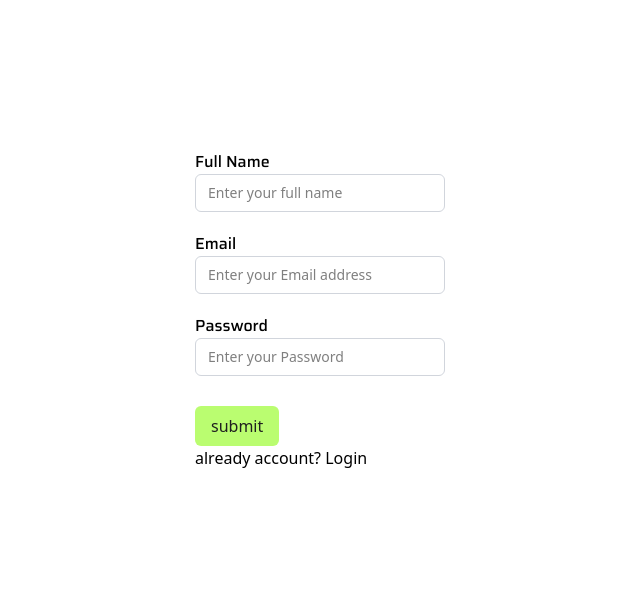
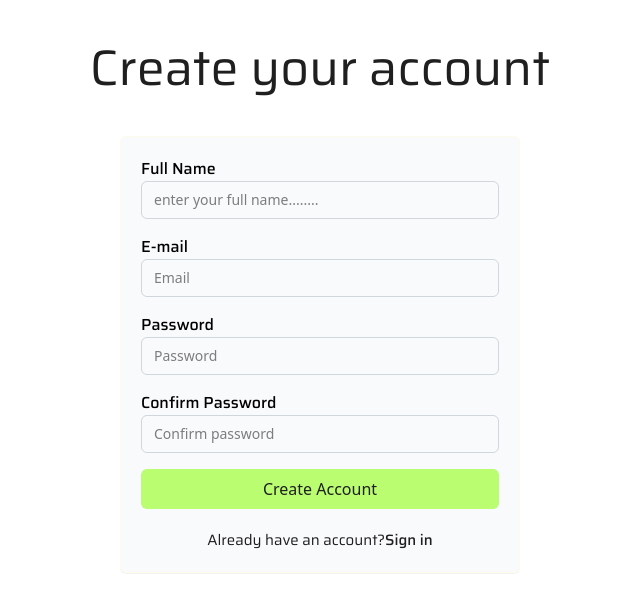
Before and after one commit to remenisite/Url-Shortner, a React (Vite) app in the folder client/: page /registration in a window 1280 px wide. Shown: the top 612 px of the page, without its empty margins (320-960 px from the left). Built offline with nearby package versions, Linux system fonts and the light colour scheme; no server answers.

Commit message:
change logic & code

```diff
--- a/client/package.json
+++ b/client/package.json
@@ -17,6 +17,7 @@
     "react-hook-form": "^7.71.1",
     "react-icons": "^5.5.0",
     "react-router": "^7.13.0",
+    "react-toastify": "^11.0.5",
     "tailwindcss": "^4.1.18"
   },
   "devDependencies": {
--- a/client/src/pages/Login.jsx
+++ b/client/src/pages/Login.jsx
@@ -4,6 +4,7 @@ import Button from "../components/ui/Button";
 import { Link } from "react-router";
 import { useForm } from "react-hook-form";
 import { authServices } from "../api";
+import { Bounce, toast } from "react-toastify";
 
 const Login = () => {
   const {
@@ -16,8 +17,19 @@ const Login = () => {
   const handelLogin = async (data) => {
     try {
       const res = await authServices.login(data);
+      console.log(res)
+      toast.success(res.message, {
+        position: "top-right",
+        autoClose: 5000,
+        hideProgressBar: false,
+        closeOnClick: false,
+        pauseOnHover: true,
+        draggable: true,
+        progress: undefined,
+        theme: "dark",
+        transition: Bounce,
+      });
     } catch (error) {
-
       setError("apiError", {
         message: error?.response?.data?.message || "Server error",
       });
@@ -25,42 +37,59 @@ const Login = () => {
   };
 
   return (
-    <div className="flex justify-center items-center pt-[150px]  ">
+    <section className="mt-[200px]">
+      <div className="container flex flex-col  justify-center items-center ">
+        <h1 className="text-[50px] font-normal font-main text-main mt-[30px] mb-[31px]">
+          Welcome
+        </h1>
         <form
           onSubmit={handleSubmit(handelLogin)}
-        className="w-[250px]"
-        method="POST"
-        action="#"
+          className="w-[400px] bg-gray-50 shadow-2xs border flex flex-col gap-4 border-amber-50 rounded-[6px] p-[20px]"
         >
-        <div className="flex flex-col gap-[20px] mb-[30px]">
           <Input
             {...register("email", { required: "Email is required" })}
-            label="Email"
+            error={errors?.email?.message}
+            label={"E-mail"}
             type="email"
-            placeholder="Enter your Email address"
-            error={errors?.email?.message}
+            placeholder={"Email"}
           />
           <Input
-            {...register("password", { required: "Passwird is required" })}
-            label="Password"
+            {...register("password", { required: "Pasword is required" })}
+            error={errors?.password?.message}
+            label={"Password"}
             type="password"
-            placeholder="Enter your Password"
-            error={errors?.password?.message}
+            placeholder={"Password"}
           />
+          {errors?.apiError?.message && (
+            <p className="text-base text-red-500 mt-5">
+              {errors.apiError.message}
+            </p>
+          )}
+          <div className="flex justify-between items-center my-[20px]">
+            <Button type="submit">Sign in</Button>
+            {/* Remember Me + Forgot Password */}
+            <Link
+              to="/forgot-password"
+              className="text-[14px] font-normal font-main text-main "
+            >
+              Forgot password?
+            </Link>
           </div>
-        {errors?.apiError?.message && (
-          <p className="text-base text-red-500">{errors.apiError.message}</p>
-        )}
-
-        <Button type="submit" variant="primary">
-          submit
-        </Button>
-
-        <p>
-          do not account? <Link to={"/registration"}>signup</Link>{" "}
+          {/* Sign Up Link */}
+          <div className="text-center">
+            <p className="text-[15px] font-normal font-main text-main">
+              Don’t have an account?
+              <Link
+                to="/registration"
+                className="font-medium hover:border-b transition"
+              >
+                Sign up
+              </Link>
             </p>
+          </div>
         </form>
       </div>
+    </section>
   );
 };
 
--- a/client/src/pages/Signup.jsx
+++ b/client/src/pages/Signup.jsx
@@ -1,27 +1,40 @@
 import React from "react";
 import Input from "../components/ui/Input";
 import Button from "../components/ui/Button";
-import { Link,  } from "react-router";
+import { Link, useNavigate } from "react-router";
 
 import { authServices } from "../api";
 import { useForm } from "react-hook-form";
-
-
+import { Bounce, toast } from "react-toastify";
 
 const Signup = () => {
-
-    // const navigate = useNavigate()
-  const { register, handleSubmit, setError, formState: { errors }, } = useForm();
-
+  const Navigate = useNavigate();
+  const {
+    register,
+    handleSubmit,
+    setError,
+    formState: { errors },
+  } = useForm();
 
   const onSubmit = async (data) => {
-
     try {
-      const res = await authServices.registration(data)
+      const res = await authServices.registration(data);
+      toast.success(res.message, {
+        position: "top-right",
+        autoClose: 5000,
+        hideProgressBar: false,
+        closeOnClick: false,
+        pauseOnHover: true,
+        draggable: true,
+        progress: undefined,
+        theme: "dark",
+        transition: Bounce,
+      });
+      setTimeout(() => {
+        Navigate("/login");
+      }, 2000);
     } catch (error) {
-      if (
-        error.response.data.message === "User already axixt"
-      ) {
+      if (error.response.data.message === "User already axixt") {
         return setError("email", {
           message: error.response.data.message,
         });
@@ -33,8 +46,14 @@ const Signup = () => {
   };
 
   return (
-    <div className="flex justify-center items-center pt-[150px]  ">
-      <form  onSubmit={handleSubmit(onSubmit)} className="w-[250px]" method="POST" action="#">
+    <section className="container flex flex-col justify-center items-center ">
+            <h1 className="text-[50px] font-normal font-main text-main mt-7.5 mb-7.75">  Create your account  </h1>
+      {/* <form
+        onSubmit={handleSubmit(onSubmit)}
+        className="w-[250px]"
+        method="POST"
+        action="#"
+      >
         <div className="flex flex-col gap-[20px] mb-[30px]">
           <Input
             {...register("fullName", { required: "Full Name is required" })}
@@ -58,16 +77,71 @@ const Signup = () => {
           />
         </div>
         {errors?.apiError?.message && (
+          <p className="text-base text-red-500">{errors.apiError.message}</p>
+        )}
+        <Button type="submit" variant="primary">
+          submit{" "}
+        </Button>
+        <p>
+          already account? <Link to={"/login"}>Login</Link>
+        </p>
+      </form> */}
+
+              <div className=" w-100 bg-gray-50 shadow-2xs border border-amber-50 rounded-md p-5">
+          <form
+            onSubmit={handleSubmit(onSubmit)}
+            className="flex flex-col gap-4"
+          >
+            {/* Input Fields */}
+            <Input
+              type="text"
+              {...register("fullName", { required: "Full Name is required" })}
+              error={errors?.fullName?.message}
+              label={"Full Name"}
+              placeholder={"enter your full name........"}
+            />
+            <Input
+              {...register("email", { required: "email is required" })}
+              label={"E-mail"}
+              error={errors?.email?.message}
+              type="email"
+              placeholder={"Email"}
+            />
+            <Input
+              {...register("password", { required: "password is required" })}
+              error={errors?.password?.message}
+              label={"Password"}
+              type="password"
+              placeholder={"Password"}
+            />
+            <Input
+              label={"Confirm Password"}
+              type="password"
+              placeholder={"Confirm password"}
+            />
+            {errors?.apiError?.message && (
               <p className="text-base text-red-500">
                 {errors.apiError.message}
               </p>
             )}
-        <Button type="submit" variant="primary">submit </Button>
-        <p>
-          already account? <Link to={"/login"}>Login</Link>
+            <Button type="submit">Create Account</Button>
+          </form>
+          {/* Sign In Link */}
+          <div className="text-center mt-5">
+            <p className="text-[15px] font-normal font-main text-main">
+              Already have an account?
+              <Link
+                to="/login"
+                className="font-medium hover:border-b transition"
+              >
+                Sign in
+              </Link>
             </p>
-      </form>
           </div>
+        </div>
+
+
+    </section>
   );
 };
 
```
Also changed, not shown: 1 other file (tests, documents, lock files or other folders). Lines whose indentation alone changed are shown as unchanged.
